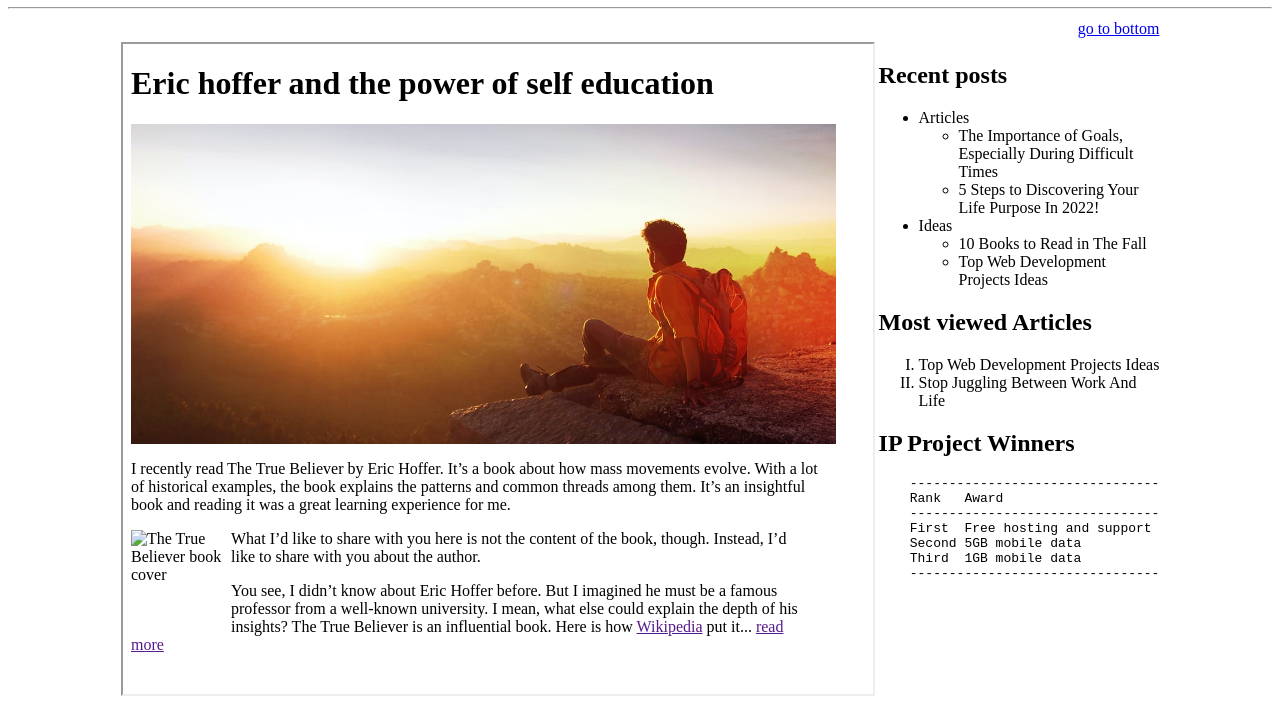
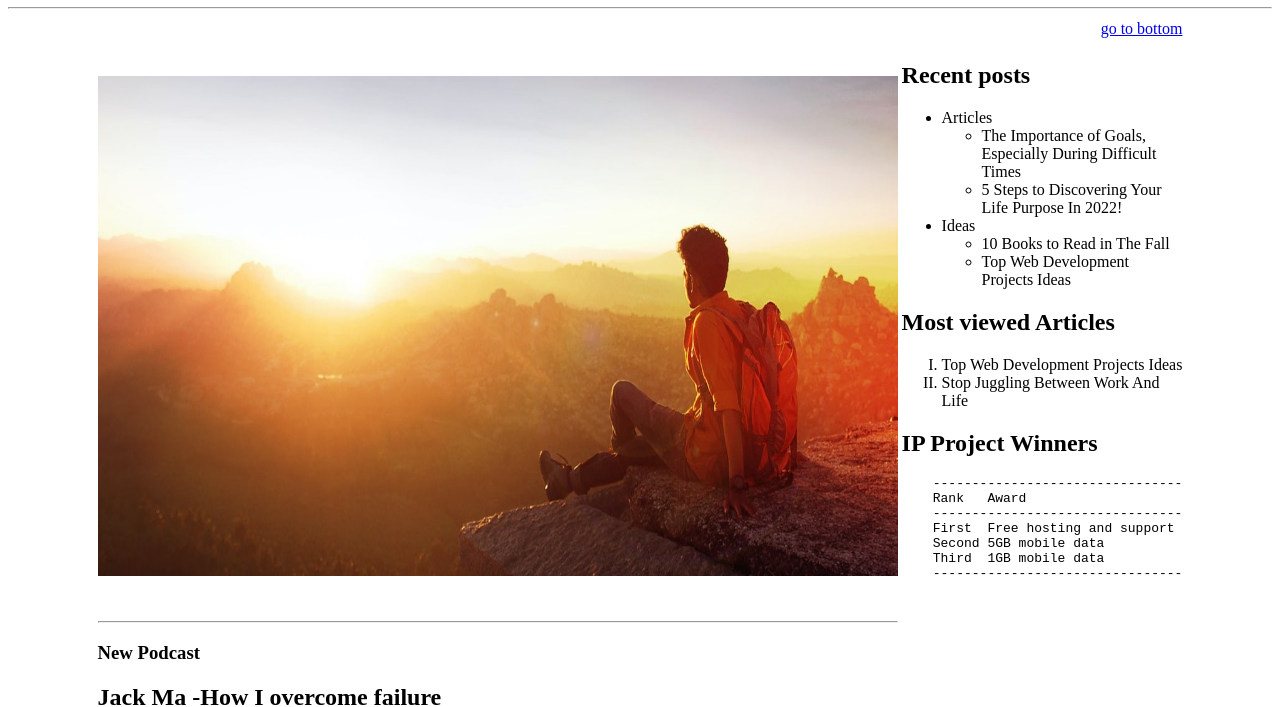
Before and after one commit to bereketsintayehu/Web-DDPE-bereket-sintayehu, a plain HTML site: page Lab Activity 6/resources/index.html in a window 1280 px wide. Shown: the part 95-802 px from the top of the page. Drawn offline with Linux system fonts and the light colour scheme.

Commit message:
Update index.html

```diff
--- a/Lab Activity 6/resources/index.html
+++ b/Lab Activity 6/resources/index.html
@@ -24,7 +24,9 @@
 <tr>
 <td width="5%"></td>
 <td>
-    <iframe  width="750" height="650" src="eric.html" name="output"></iframe>
+    <div id="top">
+        <img  width="800" height="500" align="top" src="images/banners/life1.jpg" alt="A guy enjoying nature">
+    </div>
 </td>
 <td valign="top">
 <h2>Recent posts</h2>
@@ -67,7 +69,6 @@ Ideas</li>
 <td width="10%"></td>
 <td>
 <hr>
-<div id="top">
 <h3>New Podcast</h3>
 <h2>Jack Ma -How I overcome failure</h2>
 <figure>
@@ -75,7 +76,6 @@ Ideas</li>
         <source src="audio/Jack Ma - How I Overcame Failure.mp3" type="audio/mp3">
     </audio>
 </figure>
-</div>
 <hr>
 <div id="buttons">
     <button onclick="swapMedia()">Swap</button>
```
Lines whose indentation alone changed are shown as unchanged.
